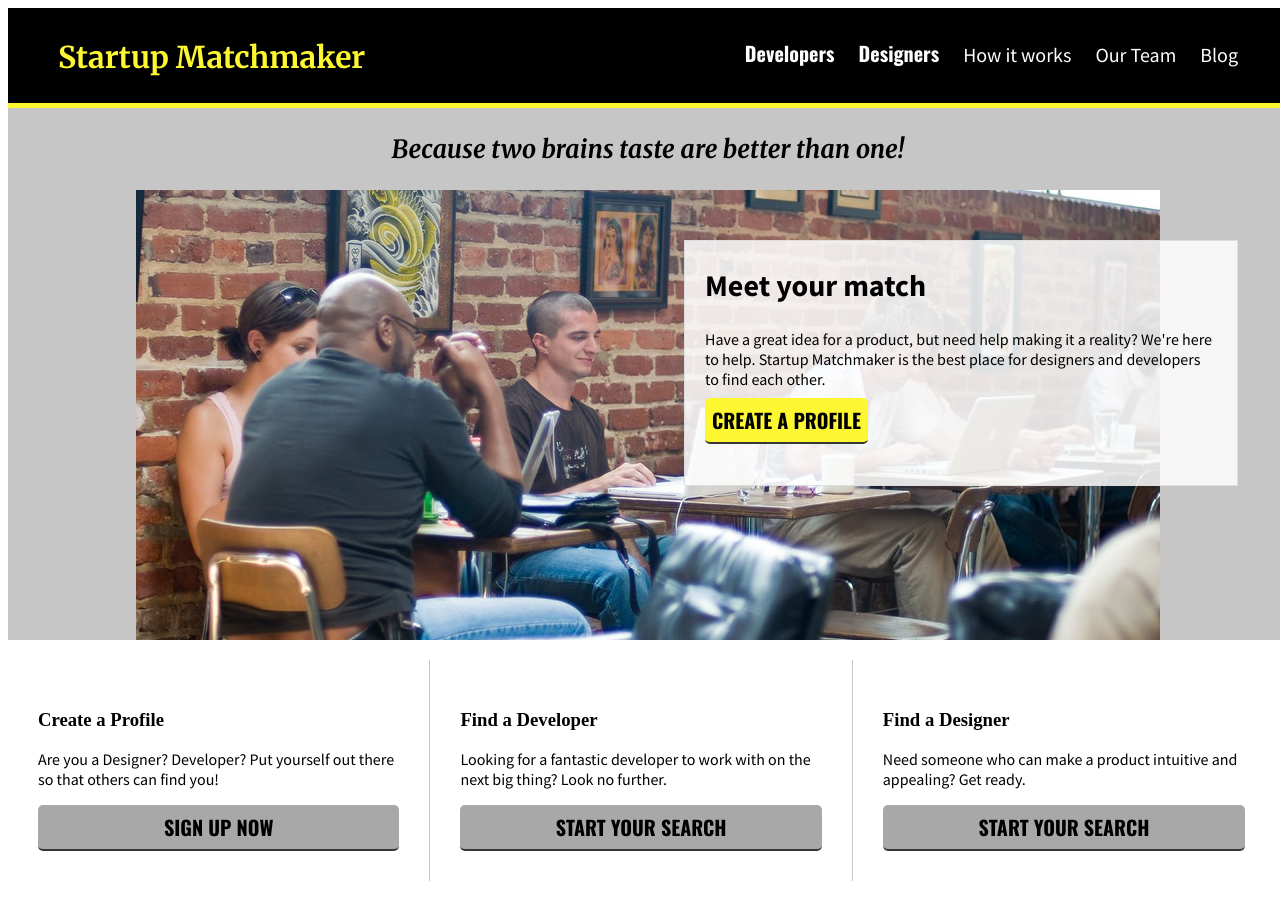
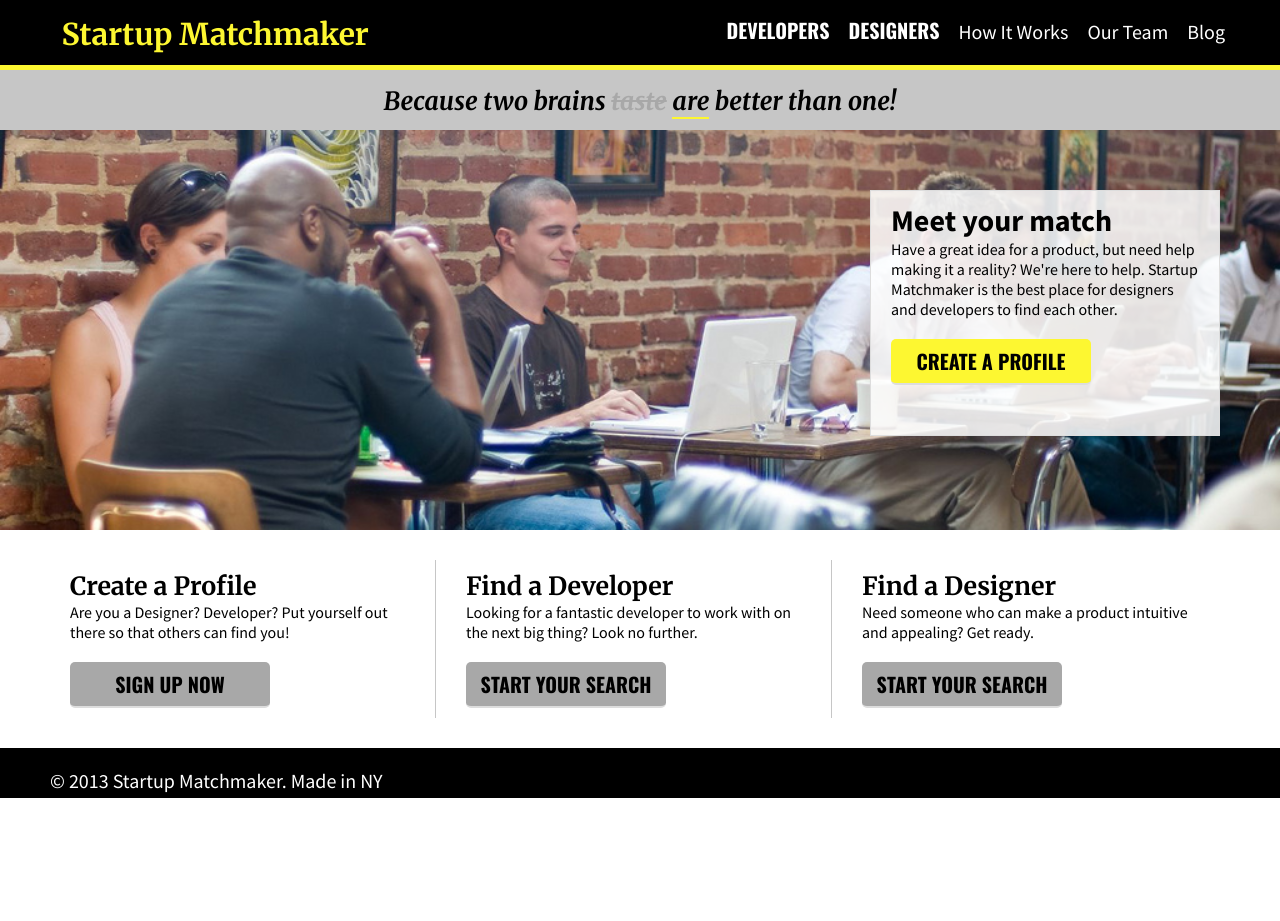
Before and after one commit to twixonater/startup_matchmaker, a plain HTML site: page index.html in a window 1280 px wide. After the commit the page ends 800 px from the top, so only its background shows below. Drawn offline with nearby package versions, Linux system fonts and the light colour scheme.

Commit message:
complete fixes with padding and margins

```diff
--- a/css/style.css
+++ b/css/style.css
@@ -1,14 +1,18 @@
-/*fonts
-	font-family: 'Source Sans Pro', sans-serif;
-	font-family: 'Merriweather', serif;
-	font-family: 'Oswald', sans-serif;
 
-	*/
 /*General Styles*/
+
+* {
+	margin: 0px;
+	padding: 0px;
+	box-sizing: border-box;
+}
 
 body {
 	background-color: #fff;
 	width: 100%;
+	height: 100%;
+	margin: 0;
+	padding: 0;
 }
 
 a {
@@ -30,12 +34,11 @@ a {
 
 /*header*/
 header {
-	box-sizing: border-box;
 	background-color: #000;
-	padding-top: 10px;
-	padding-left: 50px;
 	border-bottom: solid #fdf731 5px;
-	height: 100px;
+	height: 70px;
+	padding-right: 50px;
+
 }
 
 h1 {
@@ -44,13 +47,15 @@ h1 {
 	font-weight: 700;
 	color: #fdf731;
 	float: left;
+	padding-top: 15px;
+	padding-left: 5%;
 }
 
 nav {
 	float: right;
-	padding-top: 20px;
-	padding-right: 50px;
 }
+
+
 
 /*mouseover nav*/
 a:hover {
@@ -58,43 +63,57 @@ a:hover {
 }
 
 
-.uppercase {
+a.uppercase {
+	display: inline-block;
 	font-family: 'Oswald', sans-serif;
-	padding-left: 20px;
+	text-transform: uppercase;
+	padding: 15px 5px 15px 5px;
+	margin-left: 5px;
 }
 
-.caps {
+a.caps {
+	display: inline-block;
 	font-family: 'Source Sans Pro', sans-serif;
 	font-weight: 400;
-	padding-left: 20px;
+	text-transform: capitalize;
+	padding: 15px 5px 15px 5px;
+	margin-left: 5px;
 }
 
-/*twobrains*/
-.two-brains {
+
+
+/*Section One*/
+section.one {
 	background-color: #c6c6c6;
 }
 
-.centerbrains {
-	text-align: center;
+div.centerbrains {
+	display: flex;
+	justify-content: center;
+	height: 60px;
+	width: 100%;
+	padding-top: 15px;
 }
 
 .because {
-	display: inline-block;
 	font-size: 25px;
 	font-family: 'Merriweather', serif;
 	font-weight: 700;
 	font-style: italic;
 }
 
+
+
 /*meet your match*/
-
 .meetyourmatch {
 	background-image: url("../images/coworking.jpg");
 	background-repeat: no-repeat;
-	box-sizing: border-box;
-	background-position: center;
-	height: 450px;
+	background-size: cover;
+	background-position: center center;
+	height: 400px;
+	width: 100%;
 }
+
 
 h2 {
 	font-size: 30px;
@@ -105,10 +124,10 @@ h2 {
 .lightbox {
 	background-color: rgba(255,255,255,.85);
 	float: right;
-	width: 40%;
+	width: 350px;
 	border: #ddd solid 1px;
-	padding: 0px 20px 50px 20px;
-	margin: 50px;
+	padding: 10px 20px 50px 20px;
+	margin: 60px 60px 60px 0px;
 }
 
 p {
@@ -118,13 +137,16 @@ p {
 }
 
 .button {
+	display: block;
 	padding: 7px;
 	border-radius: 5px;
 	font-family: 'Oswald', sans-serif;
 	font-weight: 700;
 	font-size: 20px;
-	border-bottom: solid 2px #363636;
+	border-bottom: solid 2px #ddd;
 	text-align: center;
+	width: 200px;
+	margin-top: 20px;
 }
 
 .profile {
@@ -132,19 +154,26 @@ p {
 	color: #000;
 }
 
-/* Button section */
-.buttontitles {
-	font-family: 'Merriweather', serif;
+
+
+/* Section Two*/
+section.two {
+	padding: 30px 40px;
+}
+
+h3 {
+	font-size: 25px;
+	font-family: 'Merriweather',serif;
 	font-weight: 700;
-	font-size: 25px;
+	margin: auto;
 }
+
 
 .buttonsections {
 	float: left;
 	box-sizing: border-box;
 	width: 33%;
-	padding: 30px;
-	margin: 20px 0px;
+	padding: 10px 30px;
 }
 
 .grey {
@@ -153,15 +182,19 @@ p {
 
 .sectiondivider {
 	border-right: solid #c6c6c6 1px;
-	height: 90%;
 }
 
 
 /*footer*/
 
 footer {
-	color: #000;
-	height: 70px;
+	background-color: #000;
+	height: 50px;
+	padding-top: 20px;
+	padding-left: 50px;
+	font-size: 20px;
+	font-family: 'Source Sans Pro', sans-serif;
+	font-weight: 400;
 }
 
 .copyright {
--- a/index.html
+++ b/index.html
@@ -37,10 +37,12 @@
 	</header>
 
 
+
+
 	<!--Section 1-->
-	<section class="two-brains">
+	<section class="one">
 		<div class="centerbrains">
-			<p class="because">Because two brains taste are better than one!</p>
+			<span class="because">Because two brains <span style="text-decoration: line-through; color: #a8a8a8";> taste</span> <span style="border-bottom: 2px #fdf731 solid";>are</span> better than one!</span>
 		</div>
 
 
@@ -59,7 +61,7 @@
 
 
 	<!--Section 2-->
-	<section class="clearfix">
+	<section class="two clearfix">
 		<div class="buttonsections sectiondivider">
 			<h3>Create a Profile</h3>
 			<p> Are you a Designer? Developer? Put yourself out there so that others can find you!</p>
```
